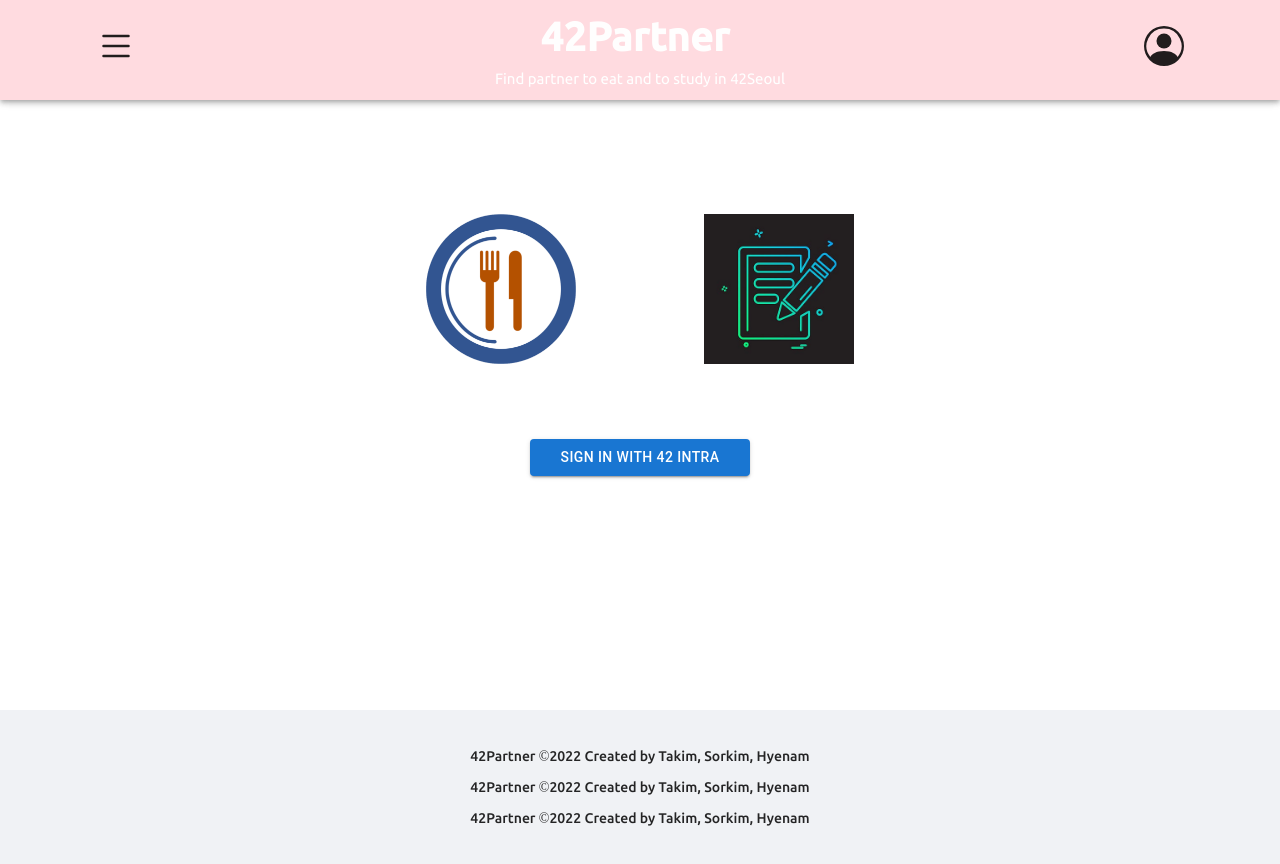
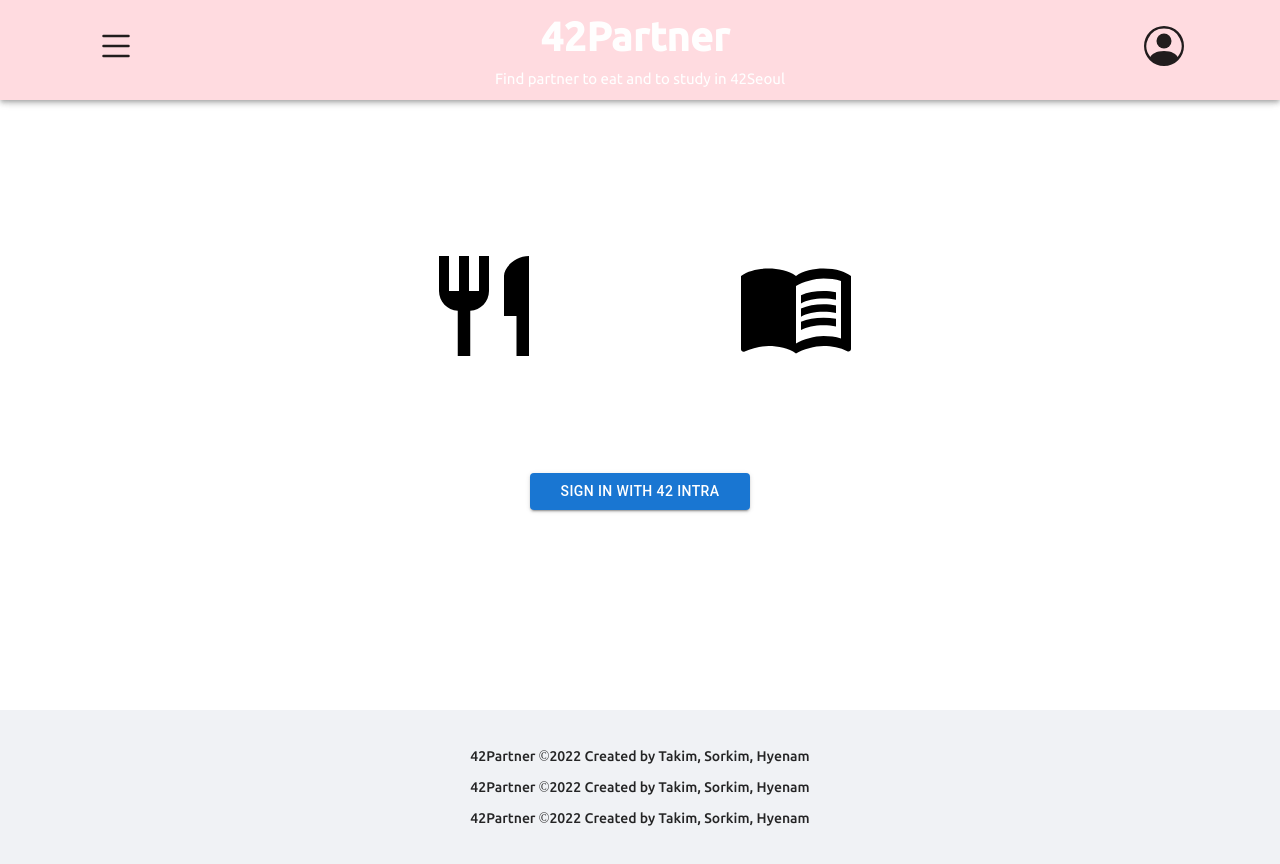
Before and after one commit to 42Partner/42Partner-Frontend, a React (Create React App) app in the folder 42partner-frontend/: page /login in a window 1280 px wide. Built offline with nearby package versions, Linux system fonts and the light colour scheme.

Commit message:
fix: change meal and study icon and change UI select form and login form

```diff
--- a/42partner-frontend/src/components/LoginForm.js
+++ b/42partner-frontend/src/components/LoginForm.js
@@ -1,12 +1,8 @@
-// eslint-disable-next-line no-unused-vars
-import React, { useEffect } from 'react';
+import React from 'react';
 import Button from '@mui/material/Button';
-// import useHistory from 'react-router-dom';
+import RestaurantIcon from '@mui/icons-material/Restaurant';
+import MenuBookIcon from '@mui/icons-material/MenuBook';
 import '../styles/LoginForm.scss';
-// eslint-disable-next-line no-unused-vars
-import axios from 'axios';
-
-axios.defaults.withCredentials = true;
 
 const LoginForm = () => {
   const requestLogin = () => {
@@ -17,8 +13,8 @@
   return (
     <div className="login-form">
       <div className="image-wrapper">
-        <img alt="meal_icon" src="/images/meal_icon.png" />
-        <img alt="study_icon" src="/images/study_icon.jpeg" />
+        <RestaurantIcon className="icon" />
+        <MenuBookIcon className="icon" />
       </div>
       <Button
         sx={{ m: 1, width: '220px' }}
--- a/42partner-frontend/src/components/SelectForm.js
+++ b/42partner-frontend/src/components/SelectForm.js
@@ -1,4 +1,6 @@
 import React from 'react';
+import RestaurantIcon from '@mui/icons-material/Restaurant';
+import MenuBookIcon from '@mui/icons-material/MenuBook';
 import { Link } from 'react-router-dom';
 import '../styles/SelectForm.scss';
 
@@ -10,14 +12,14 @@
         to="/meal/random"
         style={{ textDecoration: 'none', color: 'black' }}
       >
-        <img alt="meal_icon" src="./images/meal_icon.png" />
+        <RestaurantIcon className="icon" />
       </Link>
       <Link
         className="select-button"
         to="/study/random"
         style={{ textDecoration: 'none', color: 'black' }}
       >
-        <img alt="study_icon" src="./images/study_icon.jpeg" />
+        <MenuBookIcon className="icon" />
       </Link>
     </div>
   );
--- a/42partner-frontend/src/styles/LoginForm.scss
+++ b/42partner-frontend/src/styles/LoginForm.scss
@@ -1,8 +1,16 @@
 @import './utils.scss';
 
-$pc-img-size: 150px;
-$mobile-img-size: 70px;
+$pc-img-size: 120px;
+$mobile-img-size: 50px;
 $tablet-img-size: 120px;
+
+@mixin resize-icon($img-size, $margin-size) {
+  .icon {
+    width: $img-size;
+    height: $img-size;
+    margin: $margin-size;
+  }
+}
 
 .login-form {
   width: 100%;
@@ -12,11 +20,7 @@
   align-items: center;
   flex-direction: column;
 
-  img {
-    width: $pc-img-size;
-    height: $pc-img-size;
-    margin: 4rem;
-  }
+  @include resize-icon($pc-img-size, 6rem);
 
   @include mobile {
     .image-wrapper {
@@ -24,17 +28,10 @@
       margin-bottom: 2rem;
     }
 
-    img {
-      width: $mobile-img-size;
-      height: $mobile-img-size;
-      margin: 1rem;
-    }
+    @include resize-icon($mobile-img-size, 1rem);
   }
 
   @include tablet {
-    img {
-      width: $tablet-img-size;
-      height: $tablet-img-size;
-    }
+    @include resize-icon($tablet-img-size, 6rem);
   }
 }
--- a/42partner-frontend/src/styles/SelectForm.scss
+++ b/42partner-frontend/src/styles/SelectForm.scss
@@ -1,13 +1,10 @@
 @import './utils.scss';
 
-$pc-img-size: 270px;
-$mobile-img-size: 100px;
-$tablet-img-size: 200px;
+$pc-img-size: 150px;
+$mobile-img-size: 30px;
+$tablet-img-size: 100px;
 
 @mixin tablet-mobile-view($img-size) {
-  width: 100%;
-  height: 100%;
-  @include flex-center-sort;
   flex-direction: column;
 
   .select-button {
@@ -19,7 +16,7 @@
     @include flex-center-sort;
   }
 
-  img {
+  .icon {
     width: $img-size;
     height: $img-size;
     margin: 1rem;
@@ -44,17 +41,20 @@
     background-color: pink;
   }
 
-  img {
+  .icon {
     width: $pc-img-size;
     height: $pc-img-size;
     margin: 1rem;
   }
 
   @include tablet {
+    display: flex;
+    align-items: center;
     @include tablet-mobile-view($tablet-img-size);
   }
 
   @include mobile {
+    width: 70%;
     @include tablet-mobile-view($mobile-img-size);
   }
 }
```
